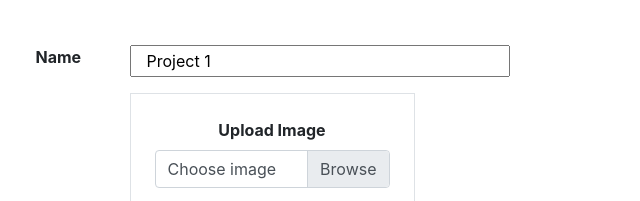
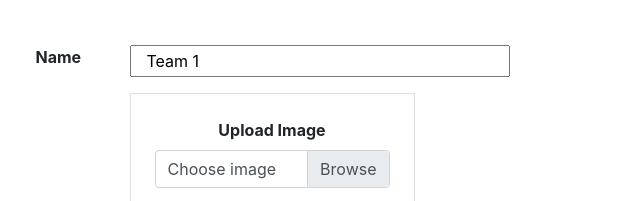
Before and after one commit to alicB/proyectoII-disenoweb-alicia-bonilla-cristobal-alvarado, a plain HTML site: page newTeam.html in a window 1280 px wide. Shown: the part 177-378 px from the top of the page, 368-1008 px from the left. Drawn offline with nearby package versions, Linux system fonts and the light colour scheme.

Commit message:
Update newTeam.html

```diff
--- a/newTeam.html
+++ b/newTeam.html
@@ -76,7 +76,7 @@
                     <form class="mt-5">
                         <section class="form-group row">
                             <label for="nameInput" class="col-sm-3 control-label font-weight-bold">Name</label>
-                            <input class="col-sm-8" type="text" id="name" name="name" value="Project 1">
+                            <input class="col-sm-8" type="text" id="name" name="name" value="Team 1">
                         </section>
                         <section class="form-group row">
 
```
